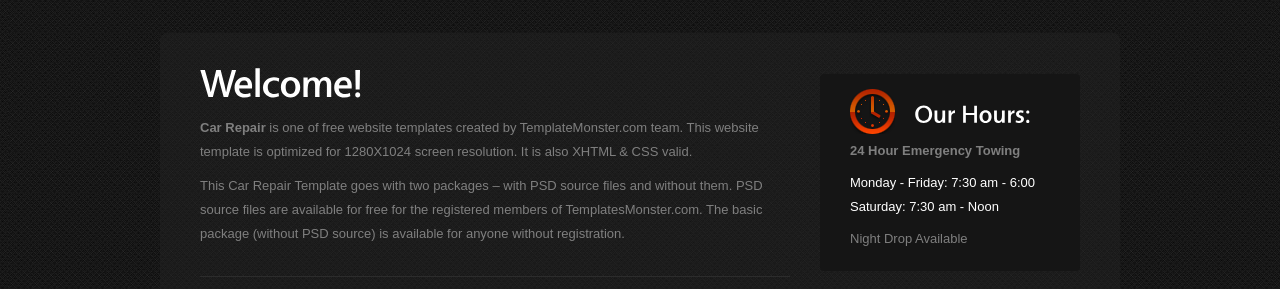
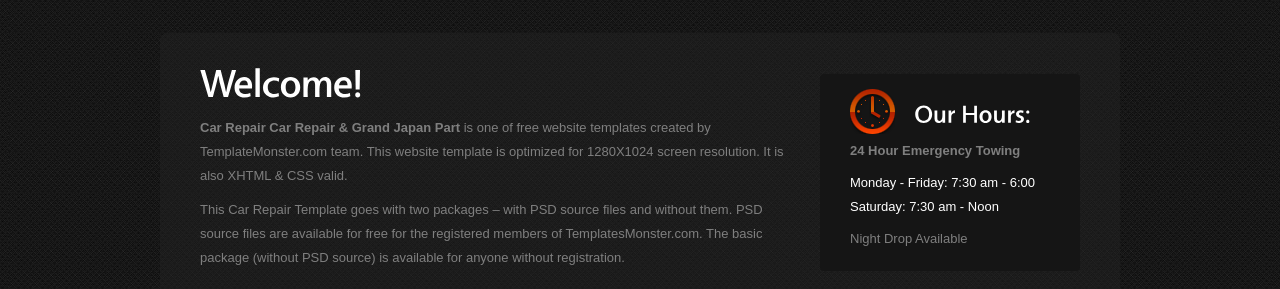
Before and after one commit to sanfjb/Shopping, a plain HTML site: page index.html in a window 1280 px wide. Shown: the part 824-1113 px from the top of the page. Drawn offline with Linux system fonts and the light colour scheme.

Commit message:
Update index.html

```diff
--- a/index.html
+++ b/index.html
@@ -93,7 +93,7 @@
                   <article class="grid_8">
                     <div class="indent-left">
                       <h2>Welcome!</h2>
-                      <p class="prev-indent-bot"><strong>Car Repair</strong> is one of free website templates created by TemplateMonster.com team. This website template is optimized for 1280X1024 screen resolution. It is also XHTML &amp; CSS valid. </p>
+                      <p class="prev-indent-bot"><strong>Car Repair Car Repair & Grand Japan Part </strong> is one of free website templates created by TemplateMonster.com team. This website template is optimized for 1280X1024 screen resolution. It is also XHTML &amp; CSS valid. </p>
                       <p class="border-bot">This Car Repair Template goes with two packages – with PSD source files and without them. PSD source files are available for free for the registered members of TemplatesMonster.com. The basic package (without PSD source) is available for anyone without registration.</p>
                     </div>
                     <div class="wrapper">
```
